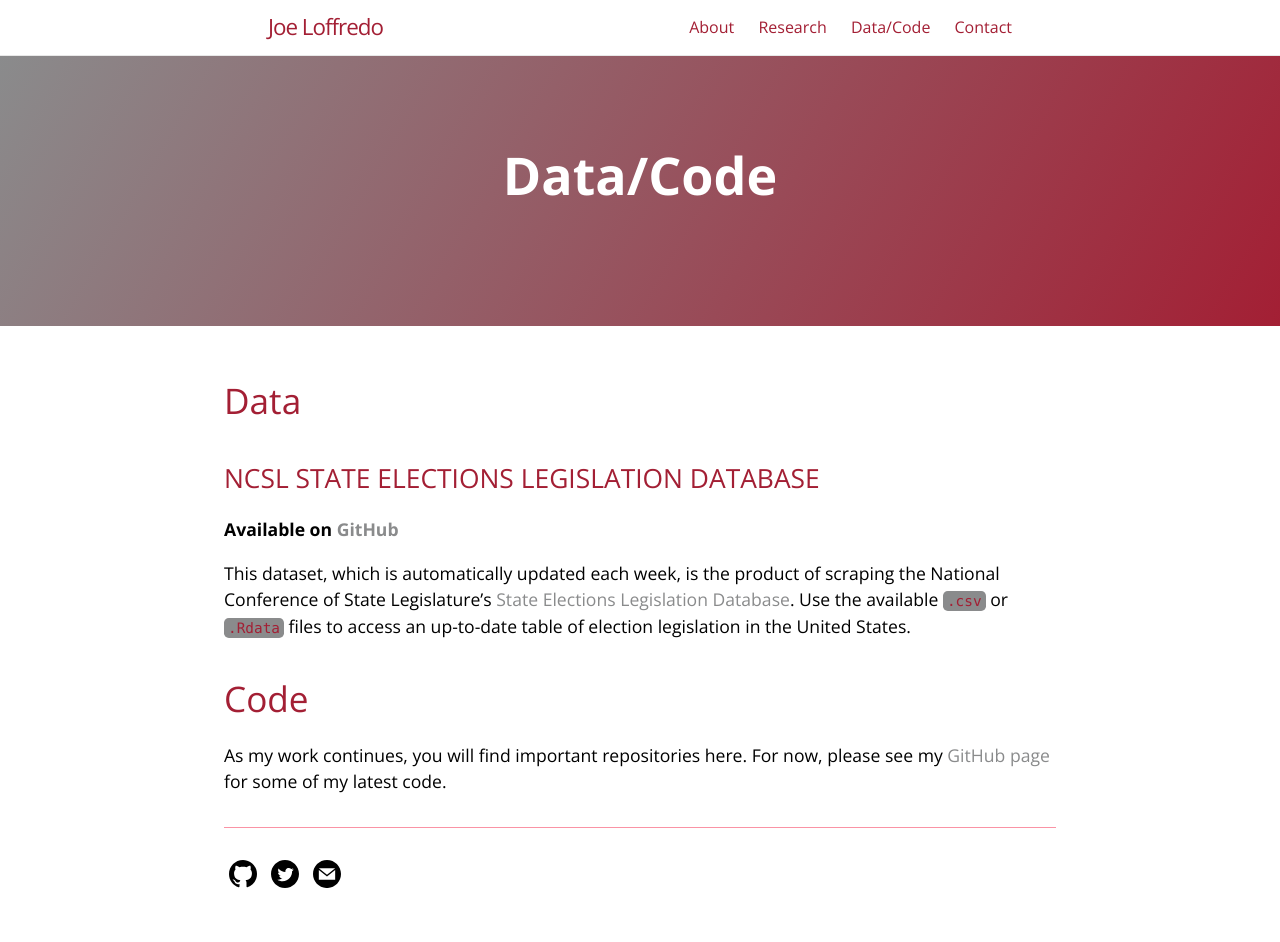
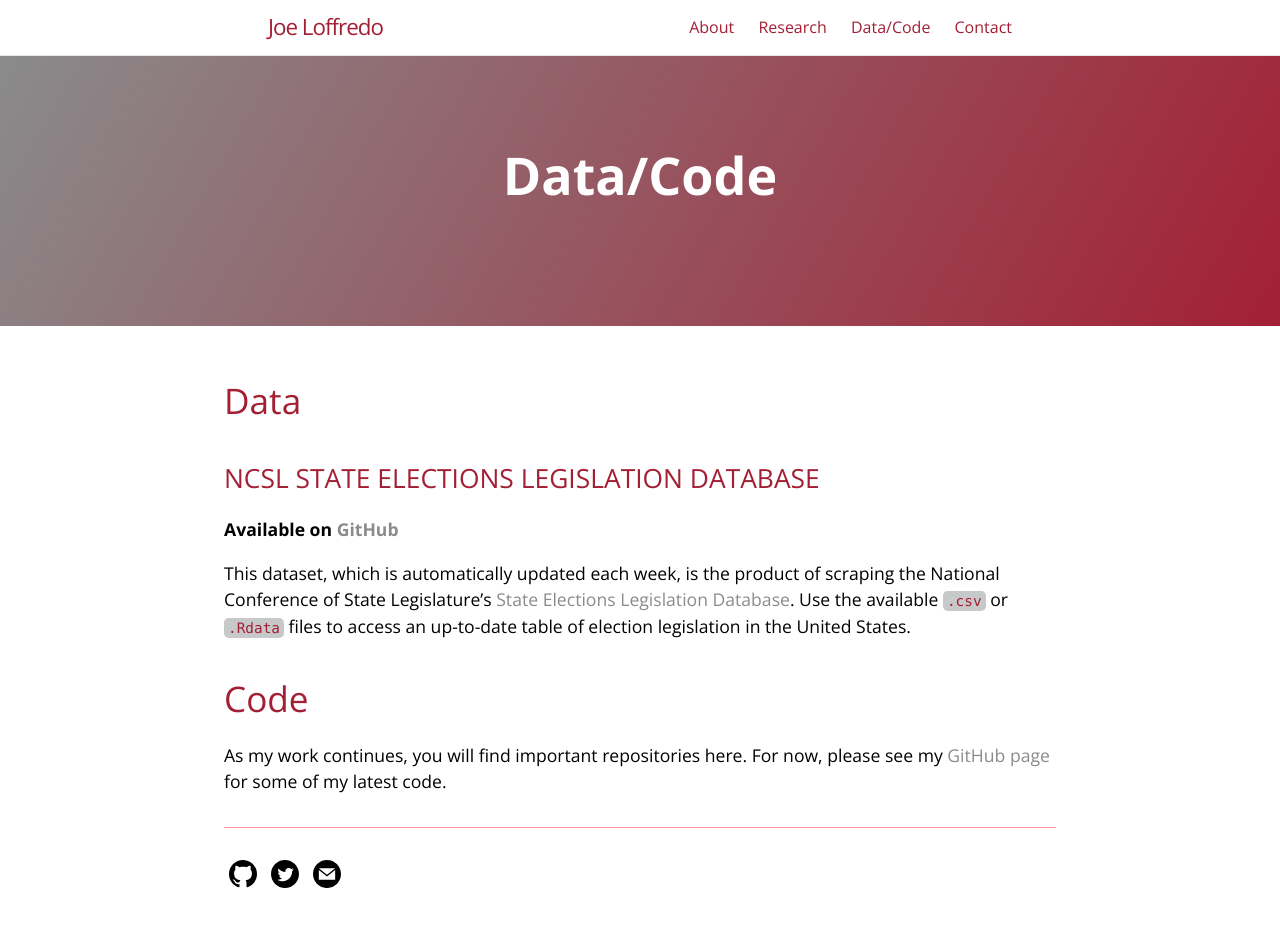
Before and after one commit to jloffredo2/jloffredo2.github.io, a Jekyll site: the page built from data.md, in a window 1280 px wide. Built offline with Jekyll 4.4.1, drawn with Linux system fonts in a browser that asks for light colours.

Commit message:
lighten code highlight color

```diff
--- a/_sass/variables.scss
+++ b/_sass/variables.scss
@@ -14,7 +14,7 @@ $body-link-color: #8A8B8C !default;
 $blockquote-text-color: #A31F34 !default;
 
 // Code
-$code-bg-color: #8A8B8C !default;
+$code-bg-color: #c7c8c9 !default;
 $code-text-color: #A31F34 !default;
 
 // Borders
```
